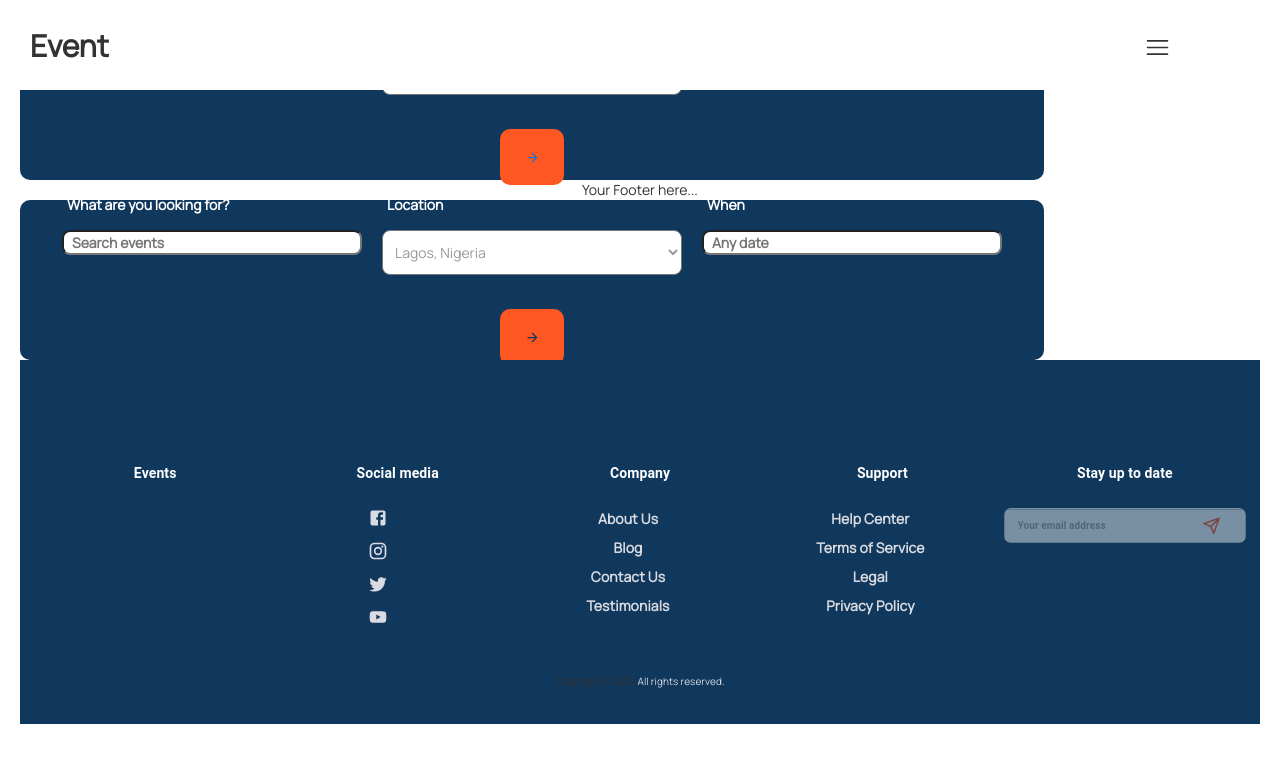
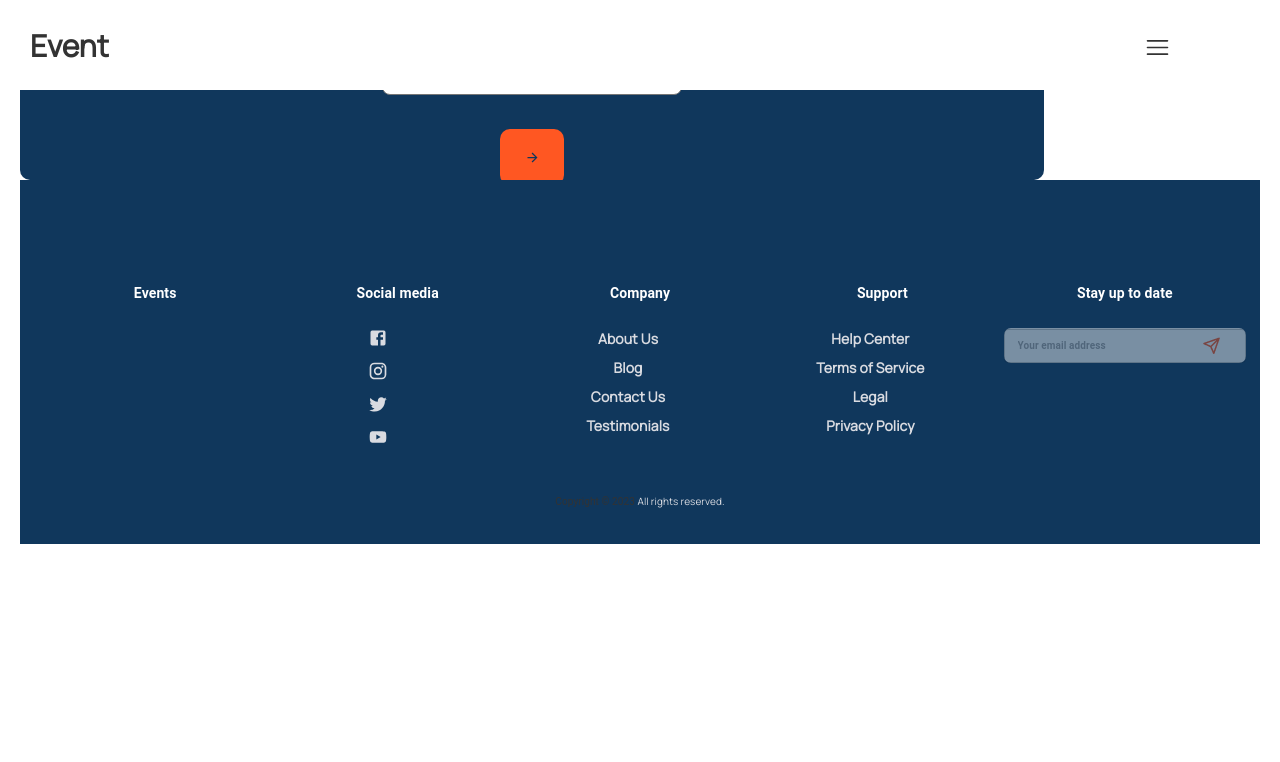
Before and after one commit to decadevs/event-booking-frontend-sq12, a React (Vite) app: page / in a window 1280 px wide. Shown: the top 762 px of the page. Built offline with nearby package versions, Linux system fonts and the light colour scheme; no server answers.

Commit message:
removed react-spring

```diff
--- a/package.json
+++ b/package.json
@@ -25,7 +25,6 @@
     "react-icons": "^4.7.1",
     "react-modal": "^3.16.1",
     "react-router-dom": "^6.8.0",
-    "react-spring": "^9.0.0-rc.3",
     "styled-components": "^5.3.6"
   },
   "devDependencies": {
--- a/src/App.tsx
+++ b/src/App.tsx
@@ -5,7 +5,6 @@ import { DemoPage } from './pages/demo'
 import { DashboardPage } from './pages/dashboard/DashboardPage';
 // import { BookrProvider } from './utils/context';
 import Navbar from './components/navbar/Navbar';
-
 import { ContextProvider } from './utils/context';
 import { Bookerpallette } from './utils/theme';
 import { createTheme, ThemeProvider } from '@mui/material/styles';
@@ -25,20 +24,10 @@ const theme = createTheme({
 function App() {
   return (
     <>
-    {/* <BookrProvider> */}
-
-     <Navbar />
-      <BrowserRouter>
-        <Routes>
-          <Route path='' element={<DemoPage />} />
-          <Route path='/dashboard' element={<DashboardPage />} />
-        </Routes>
-      </BrowserRouter>
-
-      Your Footer here...
     {/* </BookrProvider> */}
       <ContextProvider>
         <ThemeProvider theme={theme}>
+        <Navbar />
           <BrowserRouter>
             <Routes>
               <Route path='' element={<DemoPage />} />
```
Also changed, not shown: 1 other file (tests, documents, lock files or other folders).
